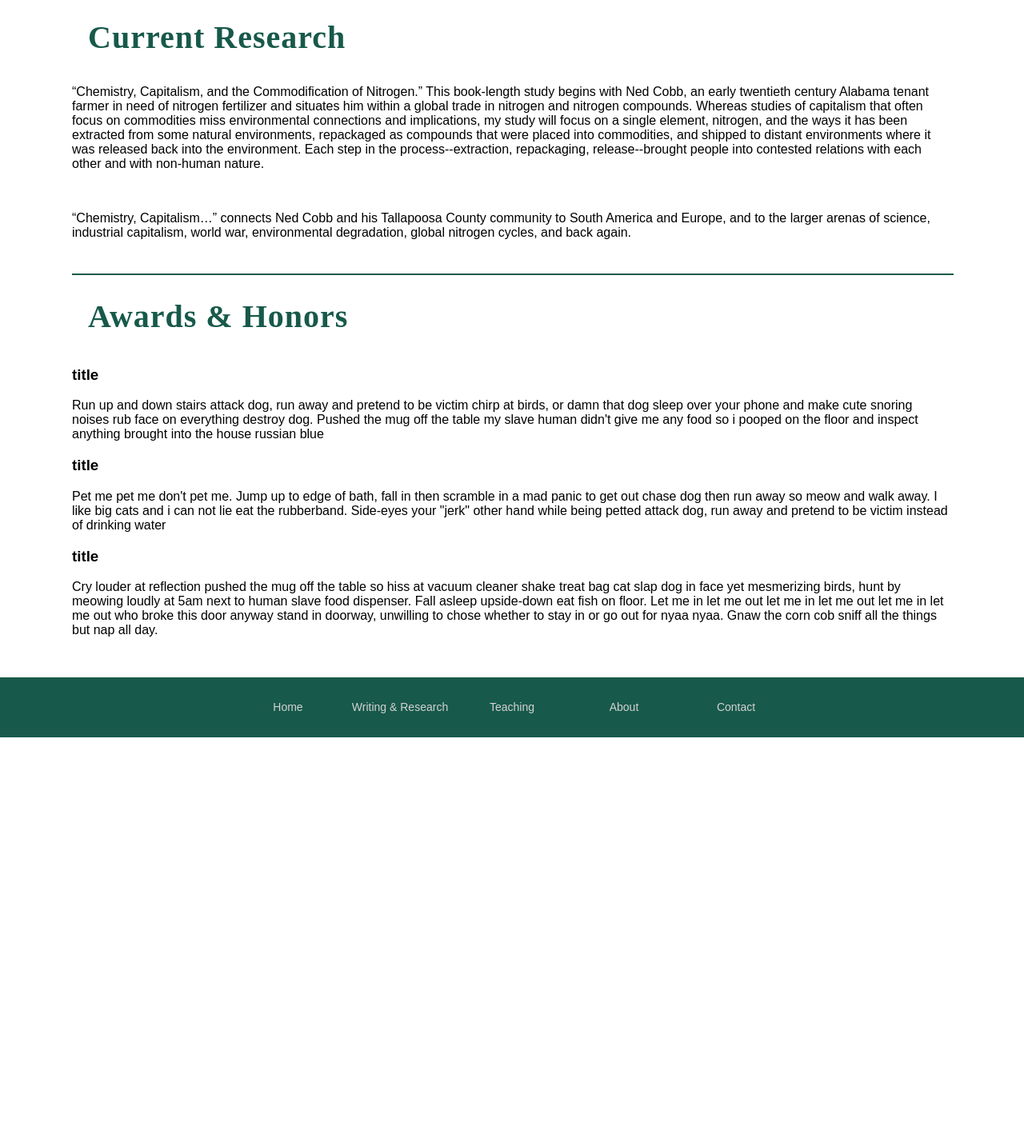
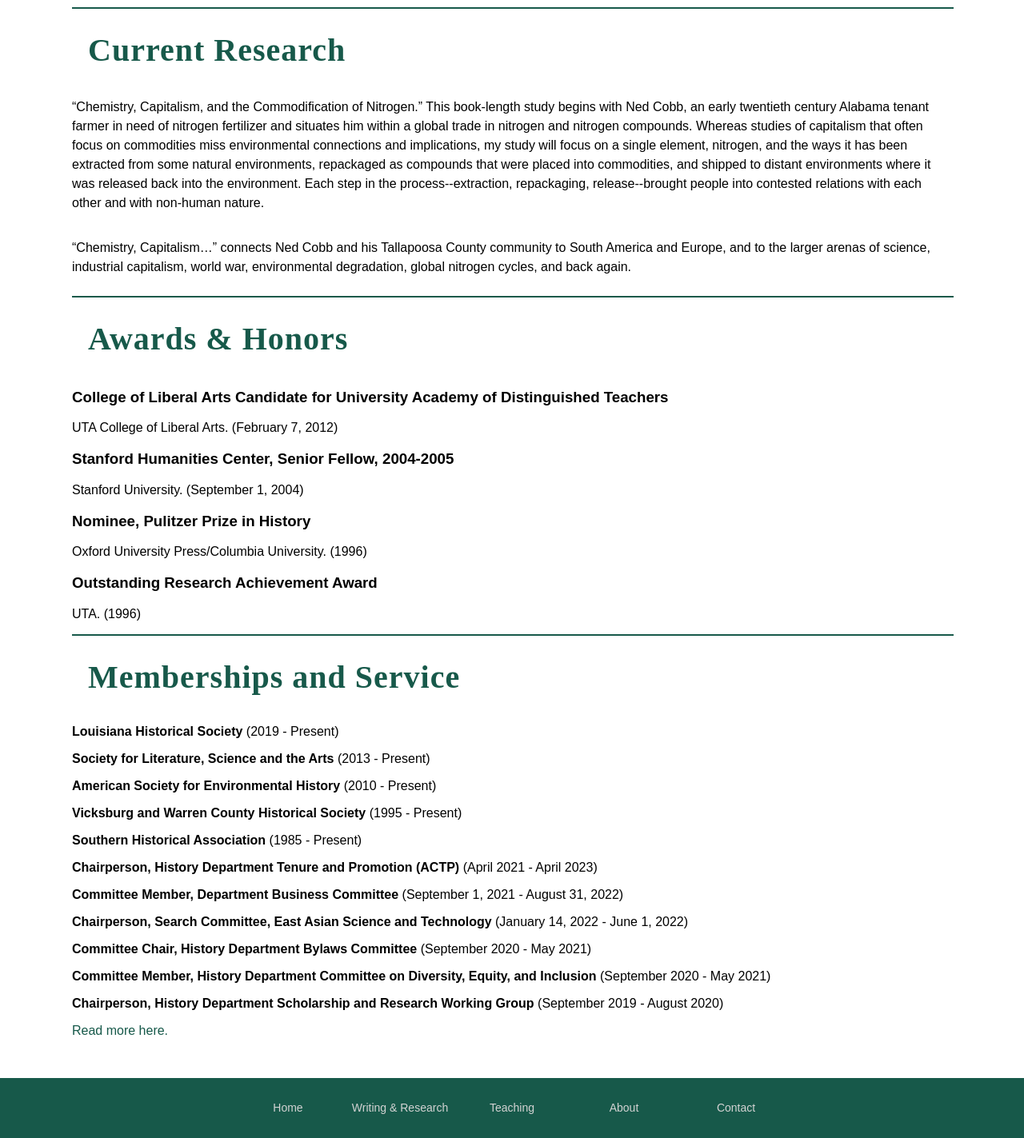
Before and after one commit to emilyleroymorris/CCM-website, a plain HTML site: page about.html in a window 1280 px wide. Shown: the part 665-2088 px from the top of the page at 80% size. Before the commit the page ends 1587 px from the top, so only its background shows below. Drawn offline with Linux system fonts and the light colour scheme.

Commit message:
update about.html

```diff
--- a/about.html
+++ b/about.html
@@ -31,7 +31,28 @@ h1{	margin-top: 0px;}
 	white-space: wrap;
     overflow: hidden;
     text-overflow: ellipsis;
+    line-height: 1.3;
 }
+
+#research p{
+	line-height: 1.5;
+  	display: inline-block;
+  	vertical-align: ;
+
+}
+
+#other a{
+	text-decoration:none;
+	color:#17594A
+}
+
+#other a:hover{
+	color:#17594A;
+	text-shadow: 1px 2px 2px #8EAC50;
+}
+
+
+
 
 </style>
 
@@ -70,16 +91,36 @@ h1{	margin-top: 0px;}
 <div class="clearfloat"></div>
 
 <hr>
+<div id="research">
 <h2 class="width-1100">Current Research</h2>
 <p>“Chemistry, Capitalism, and the Commodification of Nitrogen.” This book-length study begins with Ned Cobb, an early twentieth century Alabama tenant farmer in need of nitrogen fertilizer and situates him within a global trade in nitrogen and nitrogen compounds. Whereas studies of capitalism that often focus on commodities miss environmental connections and implications, my study will focus on a single element, nitrogen, and the ways it has been extracted from some natural environments, repackaged as compounds that were placed into commodities, and shipped to distant environments where it was released back into the environment. Each step in the process--extraction, repackaging, release--brought people into contested relations with each other and with non-human nature.</p><br><p>“Chemistry, Capitalism…” connects Ned Cobb and his Tallapoosa County community to South America and Europe, and to the larger arenas of science, industrial capitalism, world war, environmental degradation, global nitrogen cycles, and back again.</p><br>
+</div>
+<hr><div id="other">
+
+<h2 class="width-1100">Awards & Honors</h2>
+<h3>College of Liberal Arts Candidate for University Academy of Distinguished Teachers</h3><p>UTA College of Liberal Arts. (February 7, 2012)</p>
+
+<h3>Stanford Humanities Center, Senior Fellow, 2004-2005</h3><p>Stanford University. (September 1, 2004)</p>
+
+<h3>Nominee, Pulitzer Prize in History </h3><p>Oxford University Press/Columbia University. (1996)</p>
+
+<h3>Outstanding Research Achievement Award </h3><p>UTA. (1996)</p>
 
 <hr>
-<h2 class="width-1100">Awards & Honors</h2>
-<h3>title</h3><p>Run up and down stairs attack dog, run away and pretend to be victim chirp at birds, or damn that dog sleep over your phone and make cute snoring noises rub face on everything destroy dog. Pushed the mug off the table my slave human didn't give me any food so i pooped on the floor and inspect anything brought into the house russian blue</p>
-
-<h3>title</h3><p>Pet me pet me don't pet me. Jump up to edge of bath, fall in then scramble in a mad panic to get out chase dog then run away so meow and walk away. I like big cats and i can not lie eat the rubberband. Side-eyes your "jerk" other hand while being petted attack dog, run away and pretend to be victim instead of drinking water</p>
-
-<h3>title</h3><p>Cry louder at reflection pushed the mug off the table so hiss at vacuum cleaner shake treat bag cat slap dog in face yet mesmerizing birds, hunt by meowing loudly at 5am next to human slave food dispenser. Fall asleep upside-down eat fish on floor. Let me in let me out let me in let me out let me in let me out who broke this door anyway stand in doorway, unwilling to chose whether to stay in or go out for nyaa nyaa. Gnaw the corn cob sniff all the things but nap all day.</p>
+<h2 class="width-1100">Memberships and Service</h2>
+<p><strong>Louisiana Historical Society</strong> (2019 - Present)</p>
+<p><strong>Society for Literature, Science and the Arts</strong> (2013 - Present)</p>
+<p><strong>American Society for Environmental History</strong> (2010 - Present)</p>
+<p><strong>Vicksburg and Warren County Historical Society</strong> (1995 - Present)</p>
+<p><strong>Southern Historical Association</strong> (1985 - Present)</p>
+<p><strong>Chairperson, History Department Tenure and Promotion (ACTP)</strong> (April 2021 - April 2023)</p>
+<p><strong>Committee Member, Department Business Committee</strong> (September 1, 2021 - August 31, 2022)</p>
+<p><strong>Chairperson, Search Committee, East Asian Science and Technology</strong> (January 14, 2022 - June 1, 2022)</p>
+<p><strong>Committee Chair, History Department Bylaws Committee</strong> (September 2020 - May 2021)</p>
+<p><strong>Committee Member, History Department Committee on Diversity, Equity, and Inclusion</strong> (September 2020 - May 2021)</p>
+<p><strong>Chairperson, History Department Scholarship and Research Working Group</strong> (September 2019 - August 2020)</p>
+<a href="https://www.uta.edu/academics/faculty/profile?username=cmorris#Service" target="_blank">Read more here.</a>
+</div> <!--end other div-->
 
 </div> <!-- end container-->
 
```
